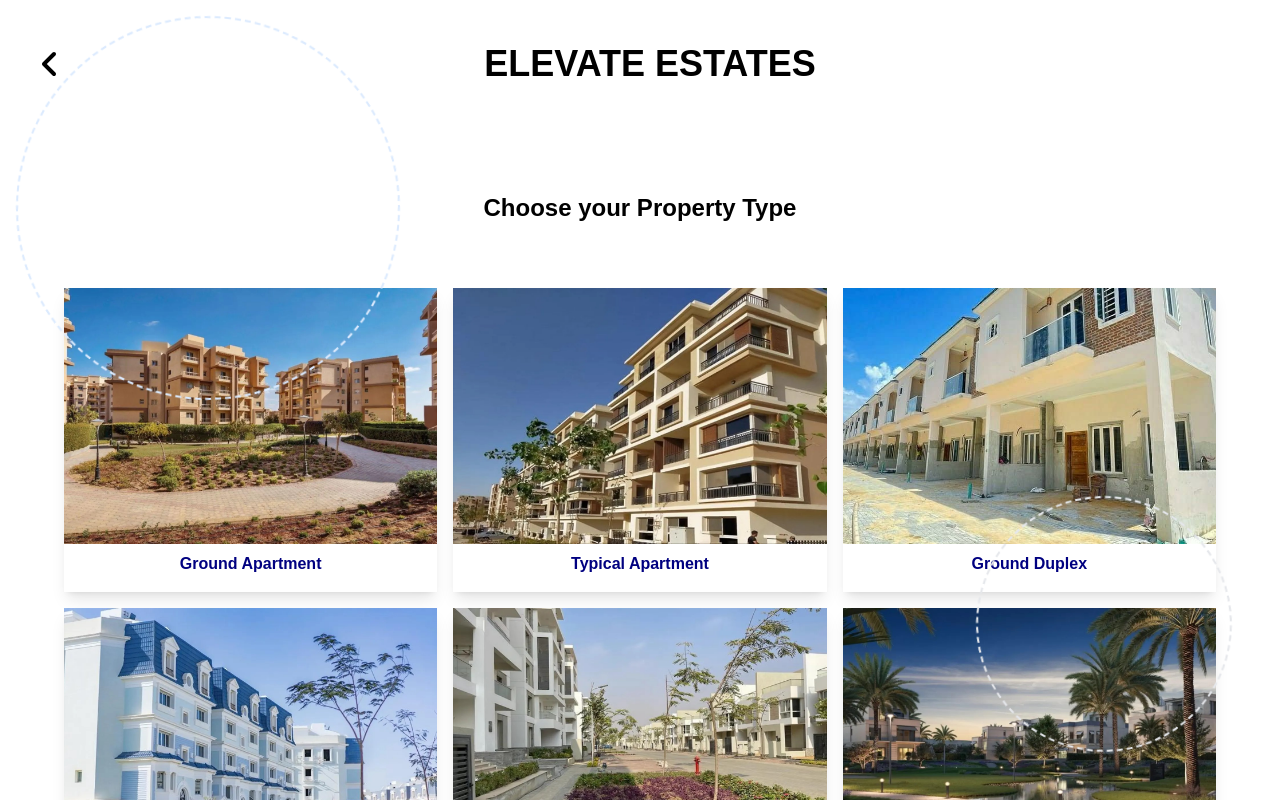
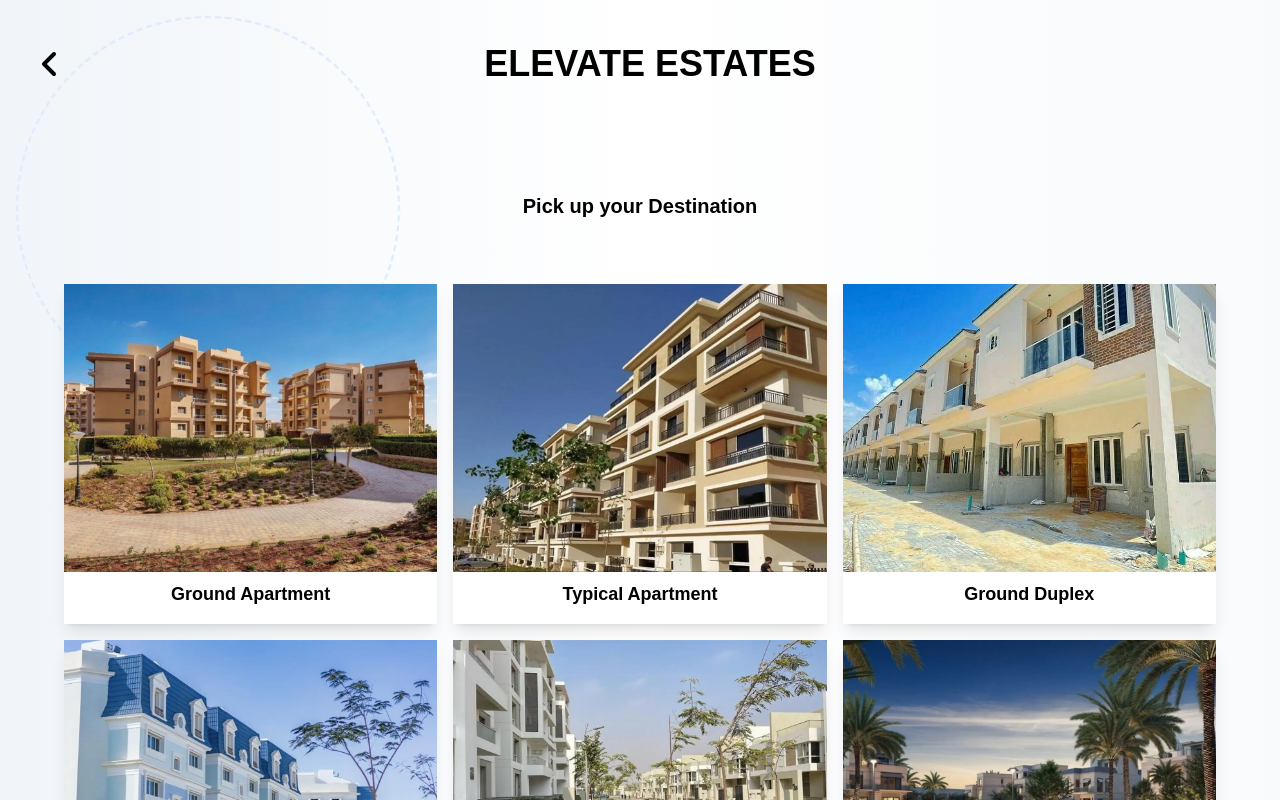
Before and after one commit to y-emam/elevate-estates, a Next.js app: page /propertyType in a window 1280 px wide. Shown: the top 800 px of the page. Built offline with nearby package versions, Linux system fonts and the light colour scheme.

Commit message:
finished the property type page

```diff
--- a/app/propertyType/page.tsx
+++ b/app/propertyType/page.tsx
@@ -49,30 +49,29 @@ function PropertyType() {
   };
 
   return (
-    <div className="bg-white h-full">
+    <div className="bg-gradient-to-r from-slate-100 via-white to-slate-50 h-full relative">
       <Navbar />
       <div className="container pt-36 flex flex-col justify-center">
-        <h1 className="w-full text-black text-center text-xl font-bold md:text-2xl">
-          Choose your Property Type
+        <h1 className="w-full text-black text-center text-xl font-bold">
+          Pick up your Destination
         </h1>
-        <div className="grid grid-cols-1 sm:grid-cols-2 md:grid-cols-3 gap-4 p-4 sm:p-8 md:p-16">
+        <div className="grid grid-cols-1 sm:grid-cols-2 md:grid-cols-3 lg:grid-cols-3 gap-4 p-4 sm:p-8 md:p-16">
           {items.map((item) => (
             <div
-              className="bg-white text-color pb-4 cursor-pointer shadow-lg"
-              key={item.title.toUpperCase()}
-              onClick={() => {
-                handleNavigation(item.title);
-              }}
+              className="bg-white z-10 text-black pb-4 cursor-pointer shadow-lg transform transition-all duration-300 hover:text-navy hover:scale-105 hover:shadow-2xl hover:bg-slate-100"
+              key={item.title}
+              onClick={() => handleNavigation(item.title)}
             >
-              <div className="relative w-full h-48 sm:h-56 md:h-64">
+              <div className="relative w-full h-48 sm:h-56 md:h-64 lg:h-72 overflow-hidden">
                 <Image
                   src={item.img_url}
                   alt={item.title}
                   objectFit="cover"
                   layout="fill"
+                  className="transform transition-transform duration-500 hover:scale-110"
                 />
               </div>
-              <p className="w-full text-center text-navy font-semibold pt-2">
+              <p className="w-full text-center font-semibold pt-2 text-sm sm:text-base md:text-lg">
                 {item.title}
               </p>
             </div>
@@ -81,8 +80,8 @@ function PropertyType() {
       </div>
       <Footer />
 
-      <div className="absolute z-0 top-4 left-4 w-96 h-96 border-2 border-dashed border-blue-100 rounded-full animate-rotate" />
-      <div className="absolute bottom-12 right-12 w-64 h-64 border-2 border-black-100 border-dashed rounded-full animate-rotate" />
+      <div className="absolute z-0 top-4 left-4 w-64 sm:w-80 md:w-96 h-64 sm:h-80 md:h-96 border-2 border-dashed border-blue-100 rounded-full animate-rotate" />
+      <div className="absolute bottom-8 right-12 w-48 sm:w-64 md:w-80 h-48 sm:h-64 md:h-80 border-2 border-black-100 border-dashed rounded-full animate-rotate" />
     </div>
   );
 }
--- a/components/Footer/index.tsx
+++ b/components/Footer/index.tsx
@@ -10,10 +10,8 @@ const Footer: React.FC = () => {
   return (
     <footer className="bg-black text-white py-8">
       <div className="container mx-auto text-center">
-        {/* Logo */}
         <h1 className="text-2xl font-bold mb-4">Elevate Estates</h1>
 
-        {/* Social Media Icons */}
         <div className="flex justify-center space-x-6 mb-4">
           <a
             href="#"
@@ -38,7 +36,6 @@ const Footer: React.FC = () => {
           </a>
         </div>
 
-        {/* Copyright */}
         <p className="text-sm text-gray-400">
           © {new Date().getFullYear()} Elevate Estates. All rights reserved.
         </p>
```
